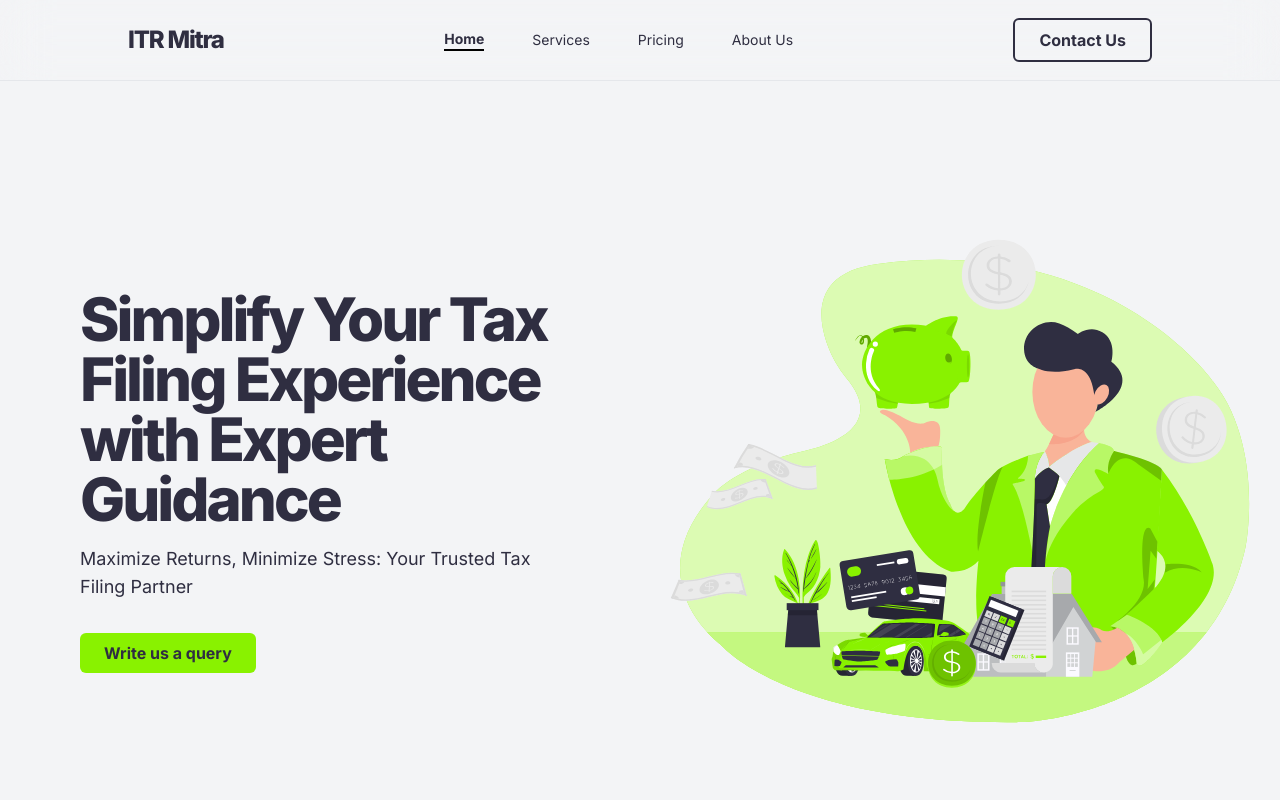
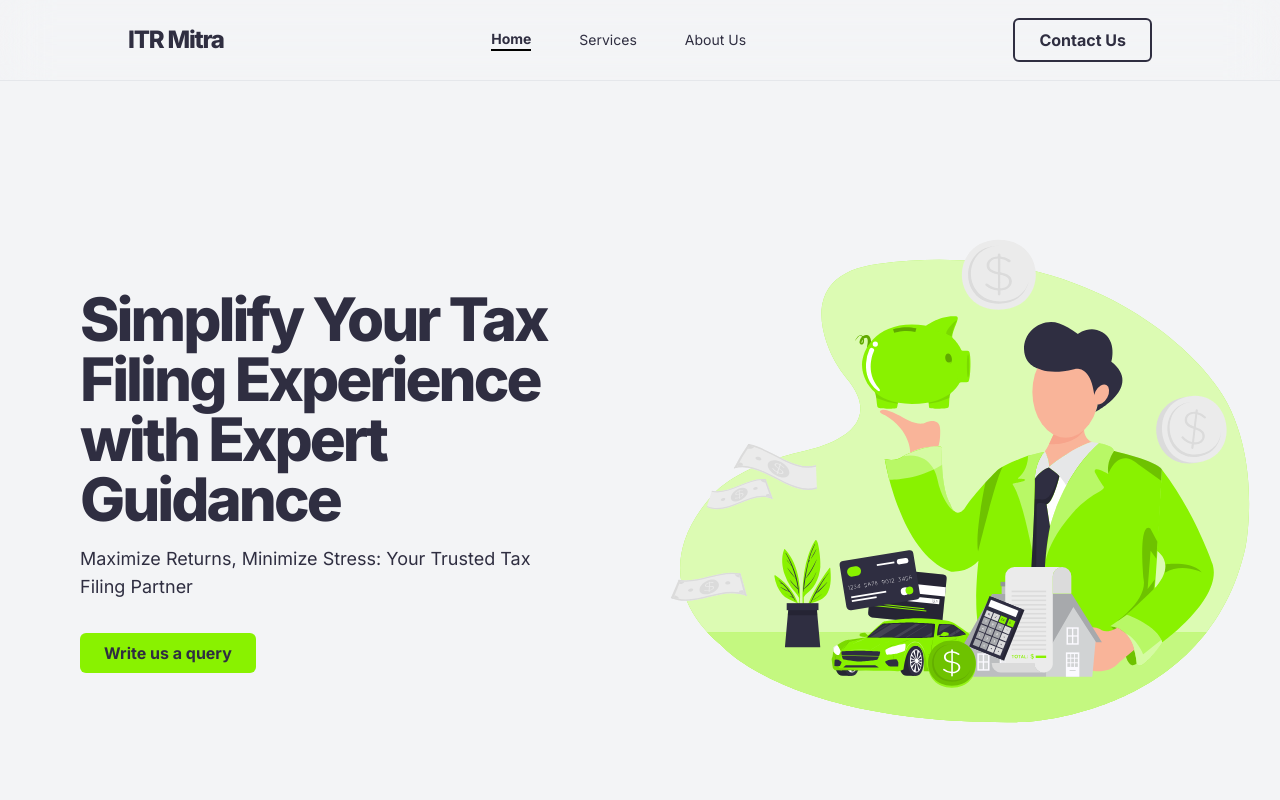
Before and after one commit to itrmitra/itrmitra, a Next.js app: page / in a window 1280 px wide. Shown: the top 800 px of the page. Built offline with nearby package versions, Linux system fonts and the light colour scheme.

Commit message:
remove pricing tab

```diff
--- a/src/components/site-header.tsx
+++ b/src/components/site-header.tsx
@@ -18,10 +18,6 @@ const items = [
         href: "/services",
     },
     {
-        title: "Pricing",
-        href: "/pricing",
-    },
-    {
         title: "About Us",
         href: "/about-us",
     },
@@ -30,7 +26,7 @@ const items = [
 export function SiteHeader() {
     const router = useRouter()
     return (
-        <header className="sticky top-0 z-40 border-b backdrop-blur-xl">
+        <header className="sticky top-0 z-50 border-b backdrop-blur-xl">
             <div className="px-8 sm:px-16 lg:px-0 lg:container h-20 flex items-center justify-between">
                 <h1 className="font-extrabold tracking-tighter text-2xl">ITR Mitra</h1>
                 <MainNav items={items} currentHref={router.pathname} />
```
